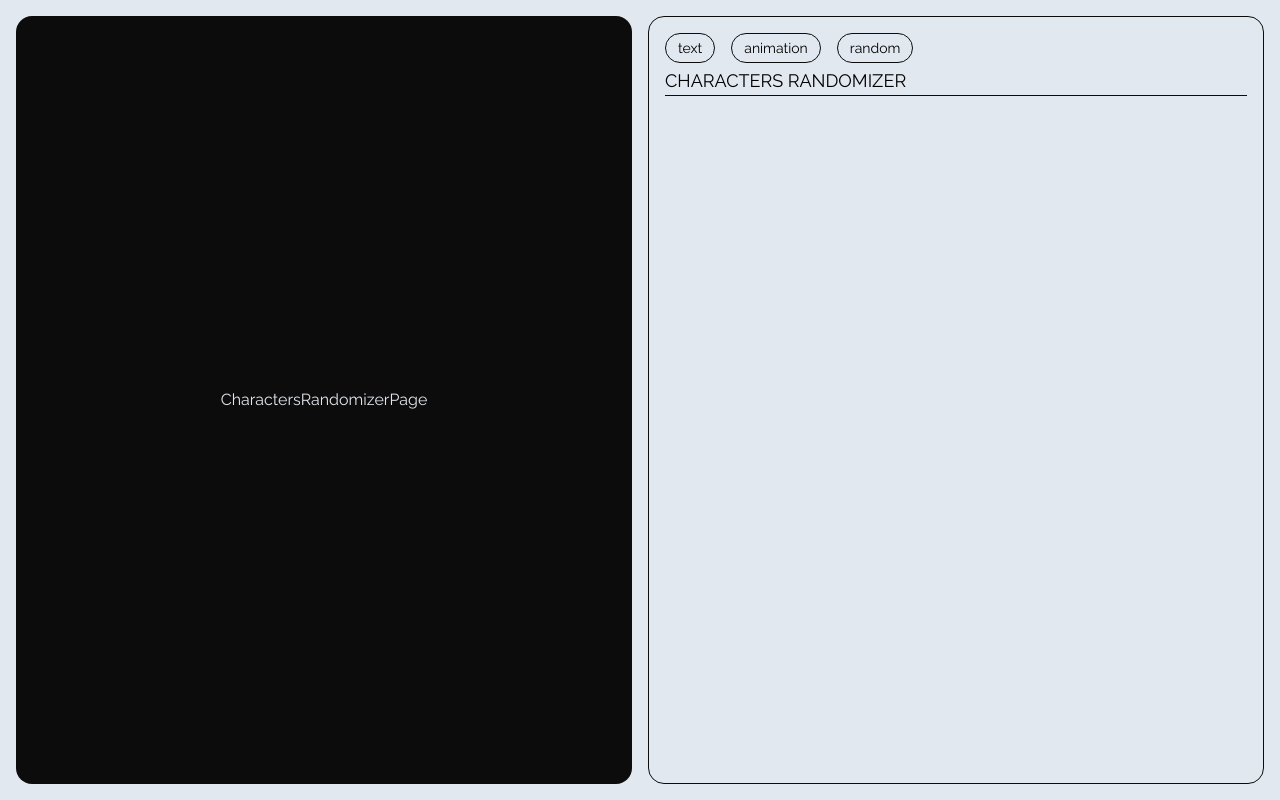
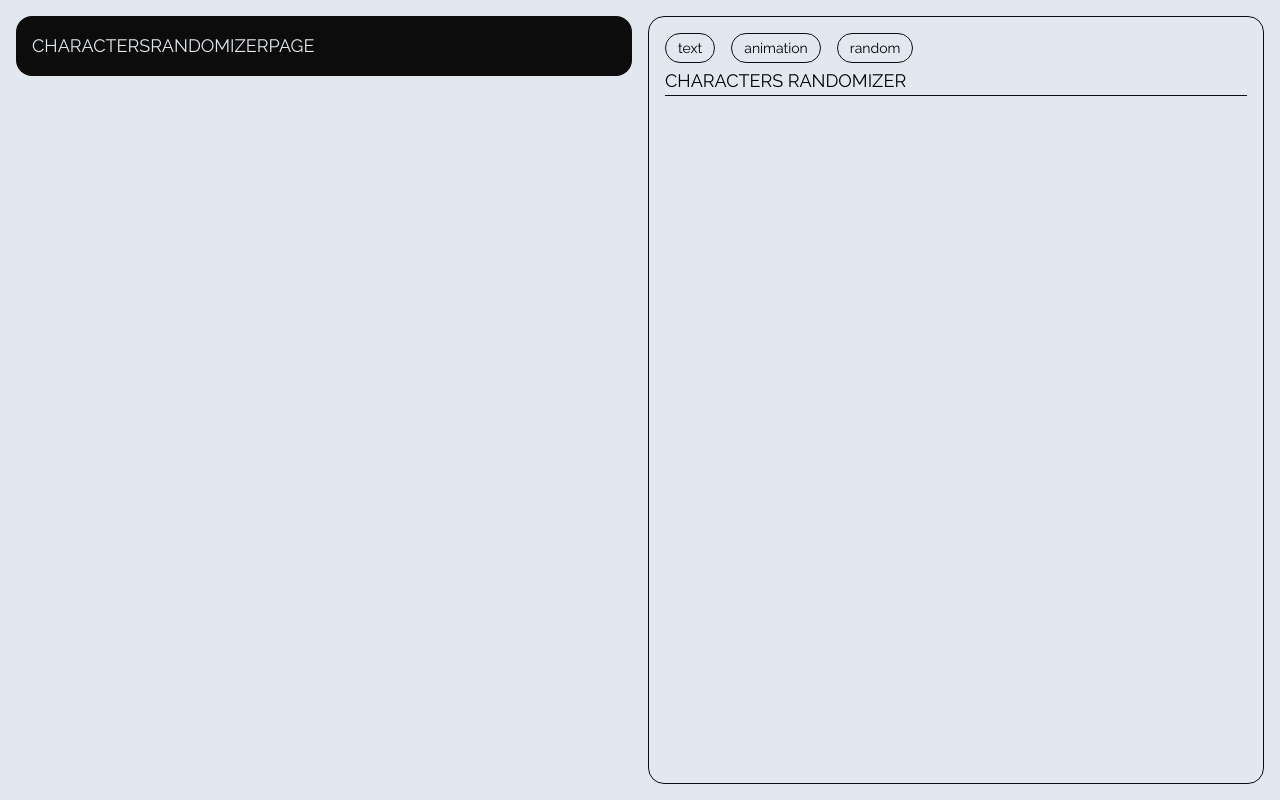
Before and after one commit to mbourjac/react-ui-components, a React (Vite) app: page /characters-randomizer in a window 1280 px wide. Built offline with nearby package versions, Linux system fonts and the light colour scheme.

Commit message:
feat: remove container animation between home page and component ones

```diff
--- a/src/layouts/AppLayout/AppLayout.tsx
+++ b/src/layouts/AppLayout/AppLayout.tsx
@@ -1,73 +1,14 @@
-import { useCallback, useEffect, useMemo, useState } from 'react';
-import { Link, Outlet, useLocation } from '@tanstack/react-router';
-import { motion, useAnimate } from 'framer-motion';
-import { useWindowSize } from '../../hooks/use-window-size';
+import { Link, Outlet } from '@tanstack/react-router';
 import { UI_COMPONENTS } from './AppLayout.constants';
 
 export const AppLayout = () => {
-  const pathname = useLocation({
-    select: (location) => location.pathname,
-  });
-  const [scope, animate] = useAnimate();
-  const { windowHeight } = useWindowSize();
-  const [isHome, setIsHome] = useState(pathname === '/');
-
-  const componentContainerVariants = useMemo(
-    () => ({
-      collapsed: {
-        borderRadius: Math.ceil((windowHeight - 2 * 16) / 2),
-        height: 'min(calc((100vw - 2rem) / 2), calc(100vh - 2rem))',
-      },
-      expanded: { borderRadius: 16, height: '100%' },
-    }),
-    [windowHeight],
-  );
-
-  const animationTransition = useMemo(() => ({ duration: 0.25 }), []);
-
-  const collapseComponentContainer = useCallback(async () => {
-    await animate(
-      scope.current,
-      componentContainerVariants.collapsed,
-      animationTransition,
-    );
-  }, [animate, scope, componentContainerVariants, animationTransition]);
-
-  const expandComponentContainer = useCallback(async () => {
-    await animate(
-      scope.current,
-      componentContainerVariants.expanded,
-      animationTransition,
-    );
-  }, [animate, scope, componentContainerVariants, animationTransition]);
-
-  useEffect(() => {
-    setIsHome(pathname === '/');
-
-    if (isHome) {
-      void collapseComponentContainer();
-    } else {
-      void expandComponentContainer();
-    }
-  }, [pathname, isHome, expandComponentContainer, collapseComponentContainer]);
-
   return (
     <div className="grid h-screen grid-cols-[1fr_1fr] items-center overflow-hidden">
-      <div className="flex h-full items-center p-4 pr-2">
-        <motion.div
-          ref={scope}
-          className="mx-auto flex w-full max-w-[calc(100vh-2rem)] items-center justify-center bg-off-black"
-          initial={
-            isHome ?
-              componentContainerVariants.collapsed
-            : componentContainerVariants.expanded
-          }
-        >
-          <Outlet />
-        </motion.div>
-      </div>
+      <main className="flex h-full p-4 pr-2">
+        <Outlet />
+      </main>
       <div className="p-4 pl-2">
-        <div className="flex h-[calc(100vh-2rem)] flex-col gap-4 overflow-auto rounded-2xl border border-off-black bg-primary p-4">
+        <nav className="flex h-[calc(100vh-2rem)] flex-col gap-4 overflow-auto rounded-2xl border border-off-black bg-primary p-4">
           {UI_COMPONENTS.map(({ pathname, name, tags }) => (
             <Link
               key={name}
@@ -89,7 +30,7 @@ export const AppLayout = () => {
               </div>
             </Link>
           ))}
-        </div>
+        </nav>
       </div>
     </div>
   );
--- a/src/pages/CharactersRandomizerPage/CharactersRandomizerPage.tsx
+++ b/src/pages/CharactersRandomizerPage/CharactersRandomizerPage.tsx
@@ -1,3 +1,9 @@
 export const CharactersRandomizerPage = () => {
-  return <div className="text-primary">CharactersRandomizerPage</div>;
+  return (
+    <div className="flex w-full flex-col text-primary">
+      <h1 className="rounded-2xl bg-off-black p-4 text-lg uppercase">
+        CharactersRandomizerPage
+      </h1>
+    </div>
+  );
 };
--- a/src/pages/HomePage.tsx
+++ b/src/pages/HomePage.tsx
@@ -1,5 +1,11 @@
 export const HomePage = () => {
   return (
-    <h1 className="text-primary text-4xl uppercase italic">UI components</h1>
+    <div className="flex w-full items-center">
+      <div className="mx-auto flex h-[min(calc((100vw-2rem)/2),calc(100vh-2rem))] w-full max-w-[calc(100vh-2rem)] items-center justify-center rounded-full bg-off-black">
+        <h1 className="text-4xl uppercase italic text-primary">
+          UI components
+        </h1>
+      </div>
+    </div>
   );
 };
```
